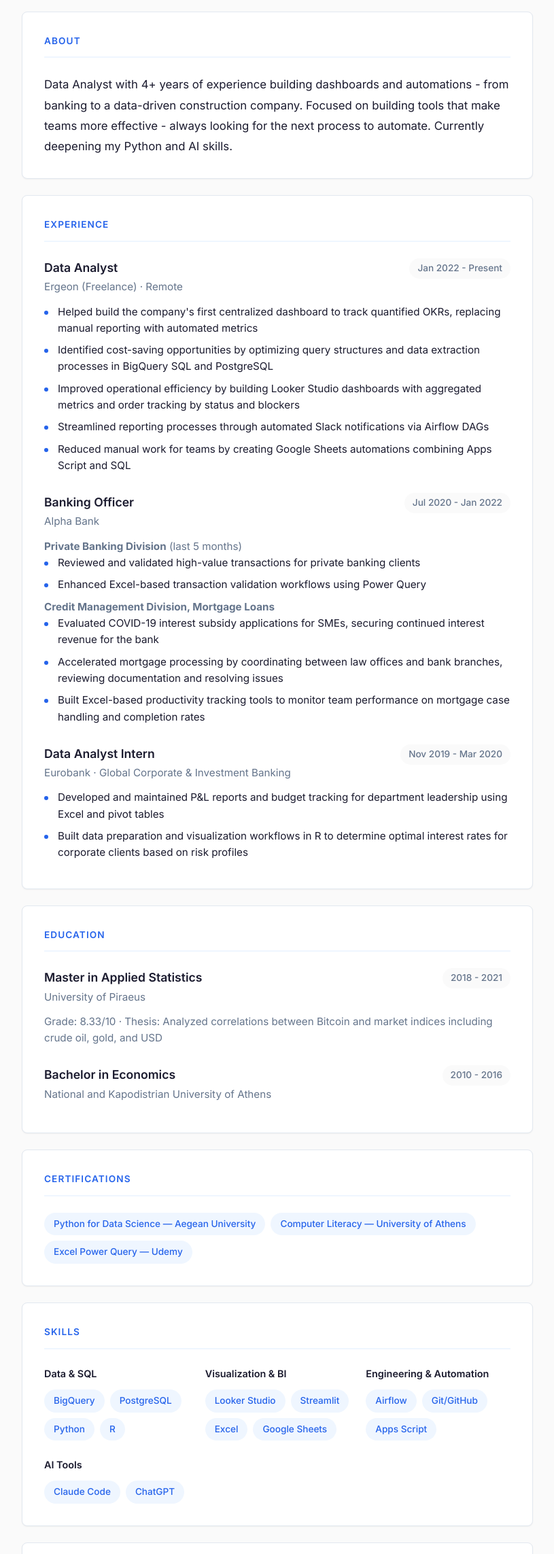
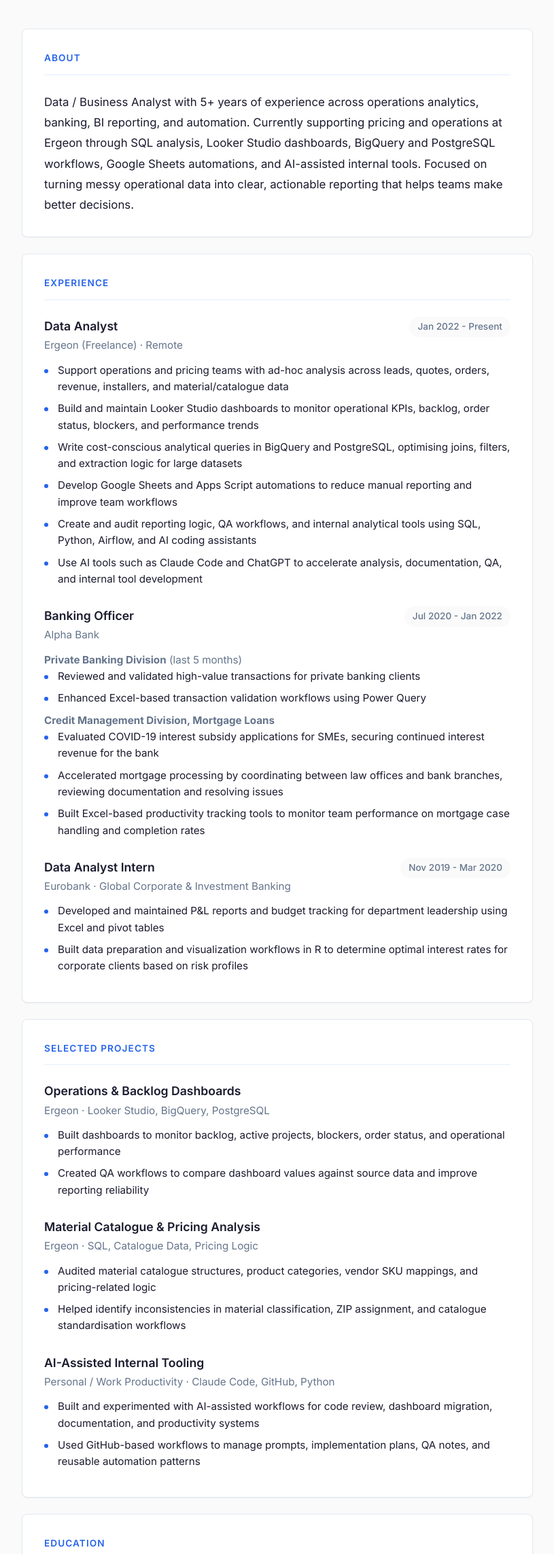
Before and after one commit to JonZi1/cv, a website: page index.html in a window 1280 px wide. Shown: the part 514-2800 px from the top of the page at 68% size, without its empty margins (232-1047 px from the left). Drawn offline with Linux system fonts and the light colour scheme.

Commit message:
Reposition CV as Data / Business Analyst with BI, automation and AI focus
- Update title, meta, OG/Twitter, and JSON-LD to new positioning
- Refresh header title and tagline
- Rewrite About around operations, pricing and AI-assisted analytics
- Replace Ergeon bullets to reflect current scope
- Add Selected Projects section (dashboards, catalogue/pricing, AI tooling)
- Restructure Skills into five categories aligned with current focus
- Bump footer year to 2026

```diff
--- a/index.html
+++ b/index.html
@@ -3,22 +3,22 @@
 <head>
     <meta charset="UTF-8">
     <meta name="viewport" content="width=device-width, initial-scale=1.0">
-    <title>Jon Zisi | Data Analyst</title>
-    <meta name="description" content="Jon Zisi - Data Analyst with expertise in SQL, Python, BigQuery, and Looker Studio. Transforming data into actionable insights with AI.">
-    <meta name="keywords" content="Data Analyst, SQL, Python, BigQuery, Looker Studio, Business Intelligence, Data Visualization">
+    <title>Jon Zisi | Data / Business Analyst | BI, Automation &amp; AI-Augmented Analytics</title>
+    <meta name="description" content="Jon Zisi - Data / Business Analyst specialising in SQL, BigQuery, PostgreSQL, Looker Studio, operations analytics, pricing support, automation, and AI-assisted workflows.">
+    <meta name="keywords" content="Data Analyst, Business Analyst, SQL, BigQuery, PostgreSQL, Looker Studio, Business Intelligence, Operations Analytics, Pricing Analysis, Automation, AI-Assisted Analytics">
     <meta name="author" content="Jon Zisi">
 
     <!-- Open Graph / Social Media -->
     <meta property="og:type" content="website">
-    <meta property="og:title" content="Jon Zisi | Data Analyst">
-    <meta property="og:description" content="Data Analyst with expertise in SQL, Python, BigQuery, and Looker Studio. Transforming data into actionable insights with AI.">
+    <meta property="og:title" content="Jon Zisi | Data / Business Analyst | BI, Automation &amp; AI-Augmented Analytics">
+    <meta property="og:description" content="Jon Zisi - Data / Business Analyst specialising in SQL, BigQuery, PostgreSQL, Looker Studio, operations analytics, pricing support, automation, and AI-assisted workflows.">
     <meta property="og:url" content="https://jonzi1.github.io/cv/">
     <meta property="og:image" content="https://jonzi1.github.io/cv/assets/photo-square.png">
 
     <!-- Twitter Card -->
     <meta name="twitter:card" content="summary">
-    <meta name="twitter:title" content="Jon Zisi | Data Analyst">
-    <meta name="twitter:description" content="Data Analyst with expertise in SQL, Python, BigQuery, and Looker Studio. Transforming data into actionable insights with AI.">
+    <meta name="twitter:title" content="Jon Zisi | Data / Business Analyst | BI, Automation &amp; AI-Augmented Analytics">
+    <meta name="twitter:description" content="Jon Zisi - Data / Business Analyst specialising in SQL, BigQuery, PostgreSQL, Looker Studio, operations analytics, pricing support, automation, and AI-assisted workflows.">
     <meta name="twitter:image" content="https://jonzi1.github.io/cv/assets/photo-square.png">
 
     <!-- Favicon & Theme -->
@@ -33,7 +33,7 @@
         "@context": "https://schema.org",
         "@type": "Person",
         "name": "Jon Zisi",
-        "jobTitle": "Data Analyst",
+        "jobTitle": "Data / Business Analyst",
         "url": "https://jonzi1.github.io/cv/",
         "email": "zisi.jon@yahoo.com",
         "address": {
@@ -45,7 +45,7 @@
             "https://www.linkedin.com/in/jon-zisi/",
             "https://github.com/JonZi1"
         ],
-        "knowsAbout": ["SQL", "Python", "BigQuery", "Looker Studio", "Data Analysis", "Business Intelligence"],
+        "knowsAbout": ["SQL", "BigQuery", "PostgreSQL", "Python", "Looker Studio", "Google Sheets", "Apps Script", "Airflow", "Business Intelligence", "Operations Analytics", "Pricing Analysis", "Automation", "AI-Assisted Analytics"],
         "alumniOf": [
             {
                 "@type": "EducationalOrganization",
@@ -89,8 +89,8 @@
             </picture>
             <div class="header-content">
                 <h1 class="name">Jon Zisi</h1>
-                <p class="title">Data Analyst | AI Enthusiast</p>
-                <p class="tagline">Transforming data into actionable insights with the power of AI</p>
+                <p class="title">Data / Business Analyst | BI, Automation &amp; AI-Augmented Analytics</p>
+                <p class="tagline">Turning operational data into clear reporting, better decisions, and automated workflows</p>
             </div>
             <div class="contact-bar">
                 <a href="mailto:zisi.jon@yahoo.com">
@@ -119,7 +119,7 @@
         <section class="section">
             <h2 class="section-title">About</h2>
             <p class="about-text">
-                Data Analyst with 4+ years of experience building dashboards and automations - from banking to a data-driven construction company. Focused on building tools that make teams more effective - always looking for the next process to automate. Currently deepening my Python and AI skills.
+                Data / Business Analyst with 5+ years of experience across operations analytics, banking, BI reporting, and automation. Currently supporting pricing and operations at Ergeon through SQL analysis, Looker Studio dashboards, BigQuery and PostgreSQL workflows, Google Sheets automations, and AI-assisted internal tools. Focused on turning messy operational data into clear, actionable reporting that helps teams make better decisions.
             </p>
         </section>
 
@@ -136,11 +136,12 @@
                     <span class="entry-date">Jan 2022 - Present</span>
                 </div>
                 <ul class="entry-details">
-                    <li>Helped build the company's first centralized dashboard to track quantified OKRs, replacing manual reporting with automated metrics</li>
-                    <li>Identified cost-saving opportunities by optimizing query structures and data extraction processes in BigQuery SQL and PostgreSQL</li>
-                    <li>Improved operational efficiency by building Looker Studio dashboards with aggregated metrics and order tracking by status and blockers</li>
-                    <li>Streamlined reporting processes through automated Slack notifications via Airflow DAGs</li>
-                    <li>Reduced manual work for teams by creating Google Sheets automations combining Apps Script and SQL</li>
+                    <li>Support operations and pricing teams with ad-hoc analysis across leads, quotes, orders, revenue, installers, and material/catalogue data</li>
+                    <li>Build and maintain Looker Studio dashboards to monitor operational KPIs, backlog, order status, blockers, and performance trends</li>
+                    <li>Write cost-conscious analytical queries in BigQuery and PostgreSQL, optimising joins, filters, and extraction logic for large datasets</li>
+                    <li>Develop Google Sheets and Apps Script automations to reduce manual reporting and improve team workflows</li>
+                    <li>Create and audit reporting logic, QA workflows, and internal analytical tools using SQL, Python, Airflow, and AI coding assistants</li>
+                    <li>Use AI tools such as Claude Code and ChatGPT to accelerate analysis, documentation, QA, and internal tool development</li>
                 </ul>
             </div>
 
@@ -176,6 +177,50 @@
                 <ul class="entry-details">
                     <li>Developed and maintained P&L reports and budget tracking for department leadership using Excel and pivot tables</li>
                     <li>Built data preparation and visualization workflows in R to determine optimal interest rates for corporate clients based on risk profiles</li>
+                </ul>
+            </div>
+        </section>
+
+        <!-- Selected Projects -->
+        <section class="section">
+            <h2 class="section-title">Selected Projects</h2>
+
+            <div class="entry">
+                <div class="entry-header">
+                    <div>
+                        <h3 class="entry-title">Operations &amp; Backlog Dashboards</h3>
+                        <p class="entry-subtitle">Ergeon · Looker Studio, BigQuery, PostgreSQL</p>
+                    </div>
+                </div>
+                <ul class="entry-details">
+                    <li>Built dashboards to monitor backlog, active projects, blockers, order status, and operational performance</li>
+                    <li>Created QA workflows to compare dashboard values against source data and improve reporting reliability</li>
+                </ul>
+            </div>
+
+            <div class="entry">
+                <div class="entry-header">
+                    <div>
+                        <h3 class="entry-title">Material Catalogue &amp; Pricing Analysis</h3>
+                        <p class="entry-subtitle">Ergeon · SQL, Catalogue Data, Pricing Logic</p>
+                    </div>
+                </div>
+                <ul class="entry-details">
+                    <li>Audited material catalogue structures, product categories, vendor SKU mappings, and pricing-related logic</li>
+                    <li>Helped identify inconsistencies in material classification, ZIP assignment, and catalogue standardisation workflows</li>
+                </ul>
+            </div>
+
+            <div class="entry">
+                <div class="entry-header">
+                    <div>
+                        <h3 class="entry-title">AI-Assisted Internal Tooling</h3>
+                        <p class="entry-subtitle">Personal / Work Productivity · Claude Code, GitHub, Python</p>
+                    </div>
+                </div>
+                <ul class="entry-details">
+                    <li>Built and experimented with AI-assisted workflows for code review, dashboard migration, documentation, and productivity systems</li>
+                    <li>Used GitHub-based workflows to manage prompts, implementation plans, QA notes, and reusable automation patterns</li>
                 </ul>
             </div>
         </section>
@@ -225,36 +270,53 @@
             <h2 class="section-title">Skills</h2>
             <div class="skills-grid">
                 <div class="skill-category">
-                    <h4 class="skill-category-title">Data & SQL</h4>
+                    <h4 class="skill-category-title">SQL &amp; Databases</h4>
                     <div class="skill-tags">
                         <span class="skill-tag">BigQuery</span>
                         <span class="skill-tag">PostgreSQL</span>
-                        <span class="skill-tag">Python</span>
-                        <span class="skill-tag">R</span>
+                        <span class="skill-tag">Analytical SQL</span>
+                        <span class="skill-tag">Query Optimisation</span>
+                        <span class="skill-tag">Data Quality Checks</span>
                     </div>
                 </div>
                 <div class="skill-category">
-                    <h4 class="skill-category-title">Visualization & BI</h4>
+                    <h4 class="skill-category-title">BI &amp; Reporting</h4>
                     <div class="skill-tags">
                         <span class="skill-tag">Looker Studio</span>
-                        <span class="skill-tag">Streamlit</span>
+                        <span class="skill-tag">Google Sheets</span>
                         <span class="skill-tag">Excel</span>
-                        <span class="skill-tag">Google Sheets</span>
+                        <span class="skill-tag">Dashboard QA</span>
+                        <span class="skill-tag">KPI Reporting</span>
                     </div>
                 </div>
                 <div class="skill-category">
-                    <h4 class="skill-category-title">Engineering & Automation</h4>
+                    <h4 class="skill-category-title">Automation &amp; Data Tools</h4>
                     <div class="skill-tags">
+                        <span class="skill-tag">Python</span>
+                        <span class="skill-tag">Google Colab</span>
+                        <span class="skill-tag">Apps Script</span>
                         <span class="skill-tag">Airflow</span>
-                        <span class="skill-tag">Git/GitHub</span>
-                        <span class="skill-tag">Apps Script</span>
+                        <span class="skill-tag">Streamlit</span>
                     </div>
                 </div>
                 <div class="skill-category">
-                    <h4 class="skill-category-title">AI Tools</h4>
+                    <h4 class="skill-category-title">AI-Assisted Workflows</h4>
                     <div class="skill-tags">
                         <span class="skill-tag">Claude Code</span>
                         <span class="skill-tag">ChatGPT</span>
+                        <span class="skill-tag">Prompt Engineering</span>
+                        <span class="skill-tag">GitHub Workflows</span>
+                        <span class="skill-tag">Documentation Automation</span>
+                    </div>
+                </div>
+                <div class="skill-category">
+                    <h4 class="skill-category-title">Business Domains</h4>
+                    <div class="skill-tags">
+                        <span class="skill-tag">Operations Analytics</span>
+                        <span class="skill-tag">Pricing Analysis</span>
+                        <span class="skill-tag">Revenue Analysis</span>
+                        <span class="skill-tag">Material Catalogue Analysis</span>
+                        <span class="skill-tag">Process Improvement</span>
                     </div>
                 </div>
             </div>
@@ -276,7 +338,7 @@
 
         <!-- Footer -->
         <footer class="footer">
-            <p>&copy; 2025 Jon Zisi. All rights reserved.</p>
+            <p>&copy; 2026 Jon Zisi. All rights reserved.</p>
         </footer>
     </main>
 
```
